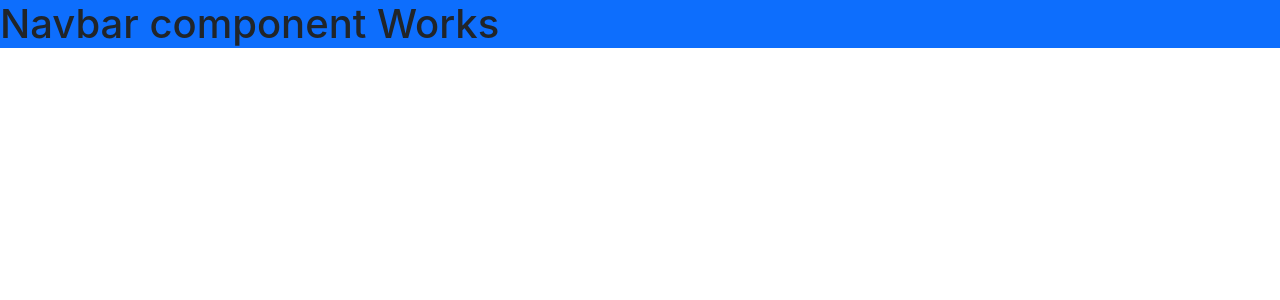
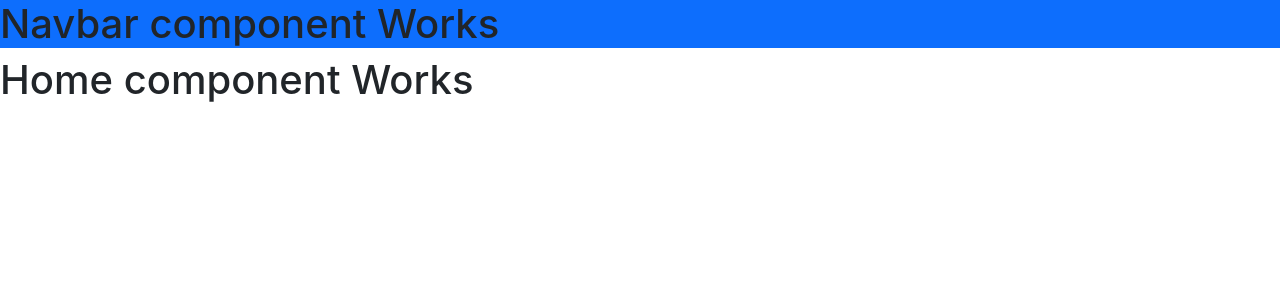
Before and after one commit to erikaxe/ewallet, a React (Create React App) app: page / in a window 1280 px wide. Shown: the top 300 px of the page. Built offline with nearby package versions, Linux system fonts and the light colour scheme.

Commit message:
Fixed routing, routing now raenders components as intended, URL updates as intended

```diff
--- a/src/App.js
+++ b/src/App.js
@@ -1,12 +1,21 @@
 import "./App.css";
 import Navbar from "./components/Navbar";
+import Home from "./components/Home";
+import AddCard from "./components/AddCard";
+import { BrowserRouter as Router } from "react-router-dom";
+import { Switch, Route } from "react-router-dom";
 
 function App() {
   return (
-    <div className="App">
-      {/* <header className="App-header"></header> */}
-      <Navbar />
-    </div>
+    <Router>
+      <div className="App">
+        <Navbar />
+        <Switch>
+          <Route path="/" exact component={Home} />
+          <Route path="/addcard" component={AddCard} />
+        </Switch>
+      </div>
+    </Router>
   );
 }
 
```
